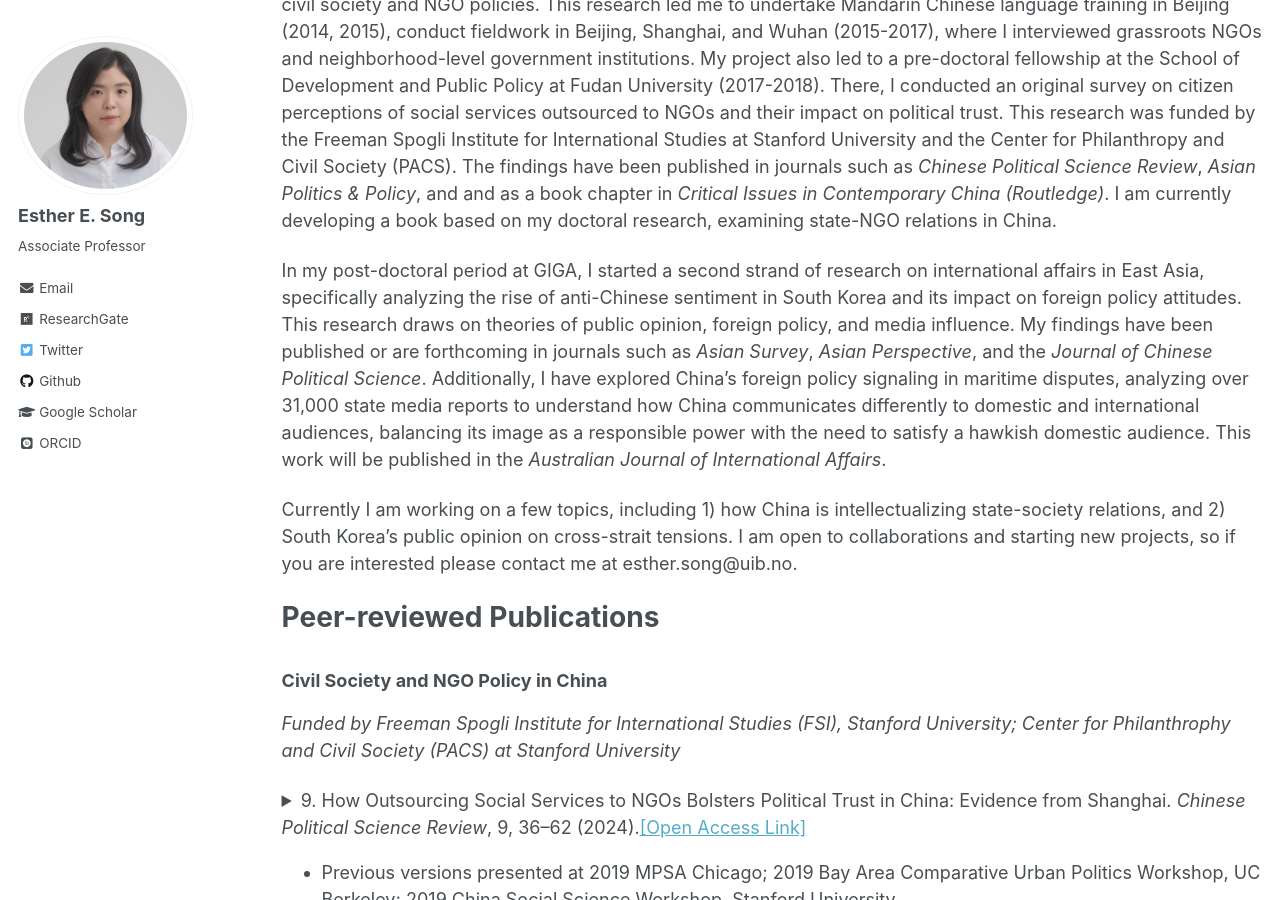
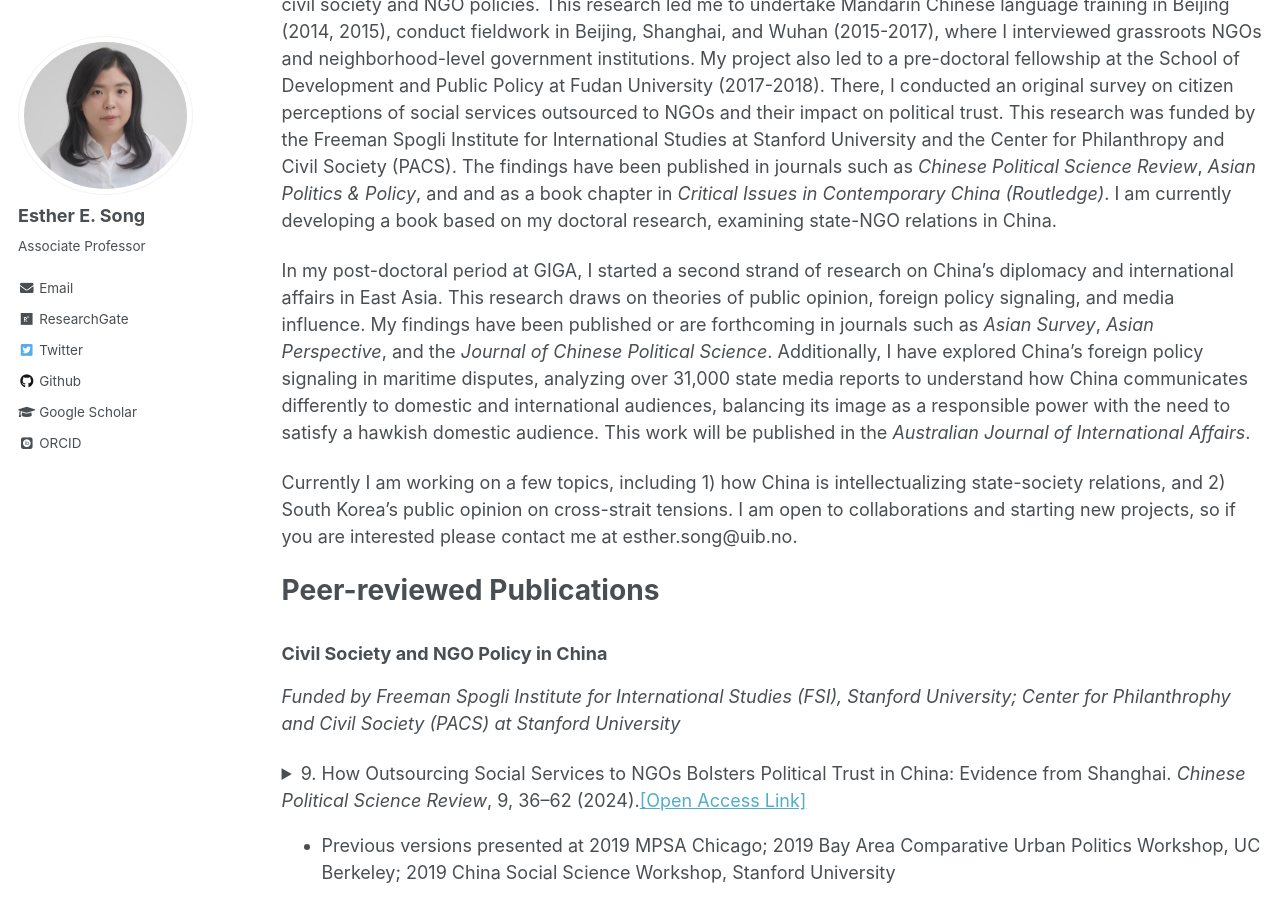
Before and after one commit to ehsong/ehsong.github.io, a Jekyll site: the page built from _pages/research.md, in a window 1280 px wide and 900 px high, scrolled down 386 px. Built offline with Jekyll 4.4.1, drawn with Linux system fonts in a browser that asks for light colours; some web fonts are replaced.

Commit message:
Update research.md

```diff
--- a/_pages/research.md
+++ b/_pages/research.md
@@ -8,9 +8,9 @@ author_profile: true
 {% include base_path %}
 My research centers on civil society and NGO policies in China; China's diplomacy; and attitudes towards China. My other research areas include personalization of executive power in both democray and autocracy contexts. I have experience using a wide variety of methods including fieldwork, surveys, statistical analyses, and text analyses. More recently, I am using computational methods to collect data and applying text mining to uncover discourse and narratives, as well as quantitative analysis of survey data and survey experiments to gauage micro-level causal effects.
 
-During my doctoral studies at Stanford, I investigated NGO-state relations in China, focusing on the evolution of civil society and NGO policies. This research led me to undertake Mandarin Chinese language training in Beijing (2014, 2015), conduct fieldwork in Beijing, Shanghai, and Wuhan (2015-2017), where I interviewed grassroots NGOs and neighborhood-level government institutions. My project also led to a pre-doctoral fellowship at the School of Development and Public Policy at Fudan University (2017-2018). There, I conducted an original survey on citizen perceptions of social services outsourced to NGOs and their impact on political trust. This research was funded by the Freeman Spogli Institute for International Studies at Stanford University and the Center for Philanthropy and Civil Society (PACS). The findings have been published in journals such as *Chinese Political Science Review*, *Asian Politics & Policy*, and and as a book chapter in *Critical Issues in Contemporary China (Routledge)*. I am currently developing a book based on my doctoral research, examining state-NGO relations in China.
+During my doctoral studies at Stanford, I investigated NGO-state relations in China, focusing on the evolution of civil society and NGO policies.  This research led me to undertake Mandarin Chinese language training in Beijing (2014, 2015), conduct fieldwork in Beijing, Shanghai, and Wuhan (2015-2017), where I interviewed grassroots NGOs and neighborhood-level government institutions. My project also led to a pre-doctoral fellowship at the School of Development and Public Policy at Fudan University (2017-2018). There, I conducted an original survey on citizen perceptions of social services outsourced to NGOs and their impact on political trust. This research was funded by the Freeman Spogli Institute for International Studies at Stanford University and the Center for Philanthropy and Civil Society (PACS). The findings have been published in journals such as *Chinese Political Science Review*, *Asian Politics & Policy*, and and as a book chapter in *Critical Issues in Contemporary China (Routledge)*. I am currently developing a book based on my doctoral research, examining state-NGO relations in China.
 
-In my post-doctoral period at GIGA, I started a second strand of research on international affairs in East Asia, specifically analyzing the rise of anti-Chinese sentiment in South Korea and its impact on foreign policy attitudes. This research draws on theories of public opinion, foreign policy, and media influence. My findings have been published or are forthcoming in journals such as *Asian Survey*, *Asian Perspective*, and the *Journal of Chinese Political Science*. Additionally, I have explored China's foreign policy signaling in maritime disputes, analyzing over 31,000 state media reports to understand how China communicates differently to domestic and international audiences, balancing its image as a responsible power with the need to satisfy a hawkish domestic audience. This work will be published in the *Australian Journal of International Affairs*.
+In my post-doctoral period at GIGA, I started a second strand of research on China's diplomacy and international affairs in East Asia. This research draws on theories of public opinion, foreign policy signaling, and media influence. My findings have been published or are forthcoming in journals such as *Asian Survey*, *Asian Perspective*, and the *Journal of Chinese Political Science*. Additionally, I have explored China's foreign policy signaling in maritime disputes, analyzing over 31,000 state media reports to understand how China communicates differently to domestic and international audiences, balancing its image as a responsible power with the need to satisfy a hawkish domestic audience. This work will be published in the *Australian Journal of International Affairs*.
 
 Currently I am working on a few topics, including 1) how China is intellectualizing state-society relations, and 2) South Korea's public opinion on cross-strait tensions. I am open to collaborations and starting new projects, so if you are interested please contact me at esther.song@uib.no.
 
```
